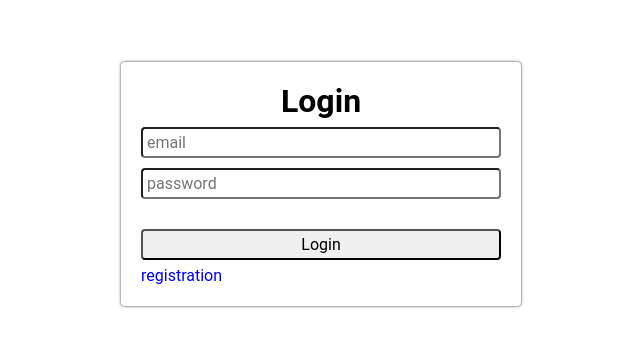
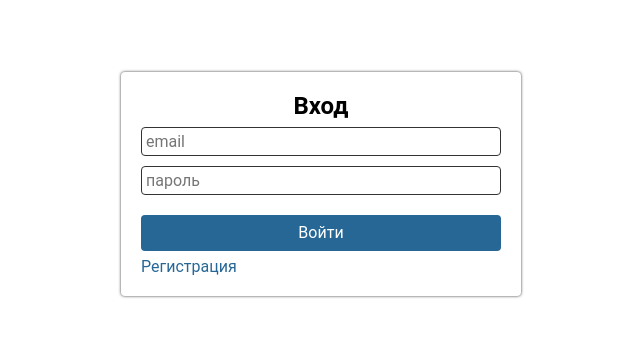
Before and after one commit to msmych/lunatica, a Vue app in the folder lunatica-fe/: page /login in a window 1280 px wide. Shown: the part 216-562 px from the top of the page, without its empty margins (319-959 px from the left). Built offline with nearby package versions, Linux system fonts and the light colour scheme.

Commit message:
fix styles

```diff
--- a/lunatica-fe/src/pages/Complaint.vue
+++ b/lunatica-fe/src/pages/Complaint.vue
@@ -93,7 +93,9 @@
   <!-- <div class="email">{{ data.complaint.account.email }}</div> -->
 
 
-  <div v-if="data.complaint?.state" class="status">Статус: {{ data.complaint.state.emoji }} {{ data.complaint.state.nameRu }}</div>
+  <div v-if="data.complaint?.state" class="status">
+    Статус: {{ data.complaint.state.emoji }} {{ data.complaint.state.nameRu }}
+    <br />
     <label>Сменить статус:</label>
     <br />
     <select v-model="data.state" class="input">
@@ -103,6 +105,8 @@
     </select>
     <br />
     <button @click.prevent="changeState(data.state)">Сменить статус</button>
+  </div>
+
 
 
 
@@ -140,6 +144,11 @@
 
   .status {
     margin-bottom: 8px;
+    width: 200px;
+
+    select {
+      width: 100%;
+    }
   }
 
   label {
@@ -151,7 +160,20 @@
   }
 
   button {
+    width: 100%;
+    padding: 10px;
     margin-bottom: 8px;
+    border-radius: 4px;
+    border: 0;
+    background: #266796;
+    color: #fff;
+    transition: all .3s ease;
+    cursor: pointer;
+
+    &:hover {
+      background: #1a4a6d;
+      transition: all .2s ease;
+    }
   }
 
   .chat {
--- a/lunatica-fe/src/pages/ComplaintNew.vue
+++ b/lunatica-fe/src/pages/ComplaintNew.vue
@@ -60,7 +60,7 @@
   </select>
   <input class="input" type="date" v-model="data.complaint.problemDate" />
   <textarea v-model="data.complaint.content" class="input" placeholder="Текст обращения" />
-  <button class="input" @click.prevent="createComplaint">Создать</button>
+  <button @click.prevent="createComplaint">Создать</button>
 </template>
 
 <style lang="scss" scoped>
@@ -75,4 +75,22 @@ textarea {
   margin-bottom: 16px;
   padding: 4px;
 }
+
+button {
+  width: 100%;
+  padding: 10px;
+  margin-top: 10px;
+  margin-bottom: 6px;
+  border-radius: 4px;
+  border: 0;
+  background: #266796;
+  color: #fff;
+  transition: all .3s ease;
+  cursor: pointer;
+
+  &:hover {
+    background: #1a4a6d;
+    transition: all .2s ease;
+  }
+}
 </style>
--- a/lunatica-fe/src/pages/Login.vue
+++ b/lunatica-fe/src/pages/Login.vue
@@ -76,13 +76,13 @@
 
 <template>
   <div class="login">
-    <h1>Login</h1>
+    <h2>Вход</h2>
     <input placeholder="email" v-model="data.credentials.email" />
-    <input placeholder="password" v-model="data.credentials.pass" />
+    <input placeholder="пароль" v-model="data.credentials.pass" />
     <p class="error" v-if="data.errorMessage">{{ data.errorMessage }}</p>
-    <button @click.prevent="login()">Login</button>
+    <button @click.prevent="login()">Войти</button>
     <div class="login-links">
-      <router-link to="/registration">registration</router-link>
+      <router-link to="/registration">Регистрация</router-link>
       <!-- <router-link to="/forgot">forgot password</router-link> -->
     </div>
   </div>
@@ -95,7 +95,7 @@
     border-radius: 4px;
     box-shadow: 0 0 3px #333;
 
-    h1 {
+    h2 {
       text-align: center;
       margin-bottom: 6px;
     }
@@ -106,24 +106,40 @@
       padding: 4px;
       margin-bottom: 10px;
       border-radius: 4px;
+      border: 1px solid #333;
     }
 
     .error {
+      font-size: 12px;
       color: red;
     }
 
     button {
       width: 100%;
-      padding: 4px;
-      margin-top: 20px;
+      padding: 8px;
+      margin-top: 10px;
       margin-bottom: 6px;
       border-radius: 4px;
+      border: 0;
+      background: #266796;
+      color: #fff;
+      transition: all .3s ease;
+      cursor: pointer;
+
+      &:hover {
+        background: #1a4a6d;
+        transition: all .2s ease;
+      }
     }
 
     &-links {
       display: flex;
       width: 100%;
       justify-content: space-between;
+
+      a {
+        color: #266796;
+      }
     }
   }
 </style>
--- a/lunatica-fe/src/pages/Registration.vue
+++ b/lunatica-fe/src/pages/Registration.vue
@@ -22,12 +22,12 @@
 
 <template>
   <div class="registration">
-    <h1>Registration</h1>
+    <h2>Регистрация</h2>
     <input placeholder="email" v-model="credentials.email" />
-    <input placeholder="password" v-model="credentials.pass" />
-    <button @click="registration()">Login</button>
-    <div class="login-links">
-      <router-link to="/">login</router-link>
+    <input placeholder="пароль" v-model="credentials.pass" />
+    <button @click="registration()">Зарегестрироваться</button>
+    <div class="registration-links">
+      <router-link to="/login">Вход</router-link>
     </div>
   </div>
 </template>
@@ -39,7 +39,7 @@
     border-radius: 4px;
     box-shadow: 0 0 3px #333;
 
-    h1 {
+    h2 {
       text-align: center;
       margin-bottom: 6px;
     }
@@ -47,21 +47,43 @@
     input {
       display: block;
       width: 100%;
+      padding: 4px;
       margin-bottom: 10px;
       border-radius: 4px;
+      border: 1px solid #333;
+    }
+
+    .error {
+      font-size: 12px;
+      color: red;
     }
 
     button {
       width: 100%;
-      margin-top: 20px;
+      padding: 8px;
+      margin-top: 10px;
       margin-bottom: 6px;
       border-radius: 4px;
+      border: 0;
+      background: #266796;
+      color: #fff;
+      transition: all .3s ease;
+      cursor: pointer;
+
+      &:hover {
+        background: #1a4a6d;
+        transition: all .2s ease;
+      }
     }
 
     &-links {
       display: flex;
       width: 100%;
       justify-content: space-between;
+
+      a {
+        color: #266796;
+      }
     }
   }
 </style>
--- a/lunatica-fe/src/pages/Settings.vue
+++ b/lunatica-fe/src/pages/Settings.vue
@@ -11,6 +11,7 @@
 </script>
 
 <template>
+  <div class="settings">
     <h1>Настройки</h1>
     <p>Сменить пароль:</p>
     <br />
@@ -20,7 +21,33 @@
     <button @click.prevent="changePassword">
       Сменить
     </button>
+  </div>
 </template>
 
-<style scoped>
+<style lang="scss" scoped>
+.settings {
+  max-width: 400px;
+
+  input {
+    padding: 6px;
+    width: 100%;
+  }
+
+  button {
+    width: 100%;
+    padding: 10px;
+    margin-bottom: 6px;
+    border-radius: 4px;
+    border: 0;
+    background: #266796;
+    color: #fff;
+    transition: all .3s ease;
+    cursor: pointer;
+
+    &:hover {
+      background: #1a4a6d;
+      transition: all .2s ease;
+    }
+  }
+}
 </style>
```
Lines whose indentation alone changed are shown as unchanged.
